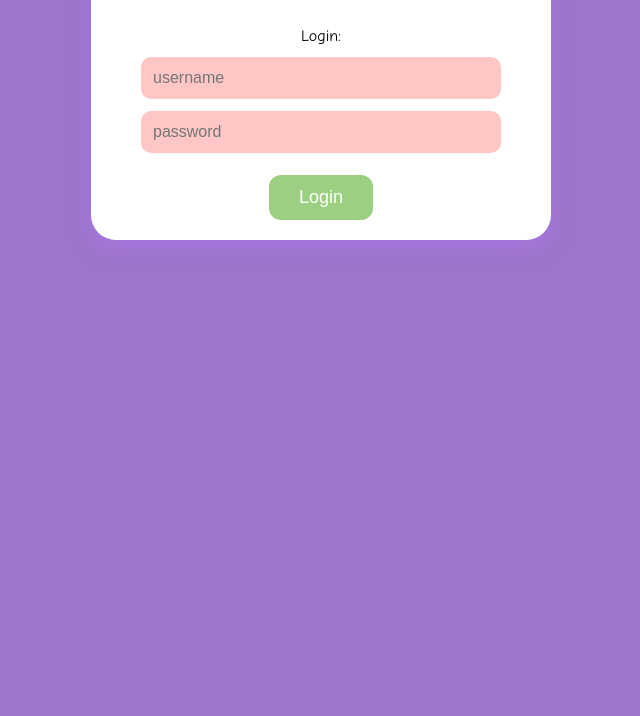
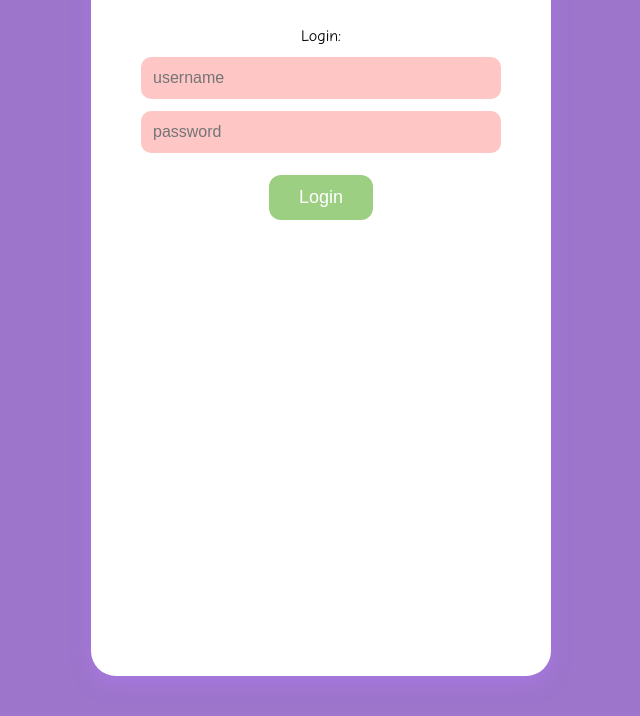
Before and after one commit to zansari18/atlas_frontend, a plain HTML site: page index.html in a window 1280 px wide. Shown: the part 84-800 px from the top of the page, without its empty margins (319-959 px from the left). Drawn offline with Linux system fonts and the light colour scheme.

Commit message:
size adjustments
want the little characters to be larger and the frame taller

```diff
--- a/styles.css
+++ b/styles.css
@@ -1,4 +1,8 @@
 body {
+    display: flex;
+    justify-content: center;
+    align-items: center;
+    min-height: 100vh;
     margin: 0;
     padding: 0;
     background: #9D75CB;
@@ -14,6 +18,7 @@ body {
     border-radius: 25px;
     background: white;
     box-shadow: 0px 8px 20px rgba(181, 123, 255, 0.4);
+    min-height: 700px;
 }
 
 .title {
@@ -58,7 +63,7 @@ body {
     position: absolute;
     top: 50%;
     transform: translateY(-50%);
-    width: 70px;
+    width: 22vw;
 }
 
 .left {
```
